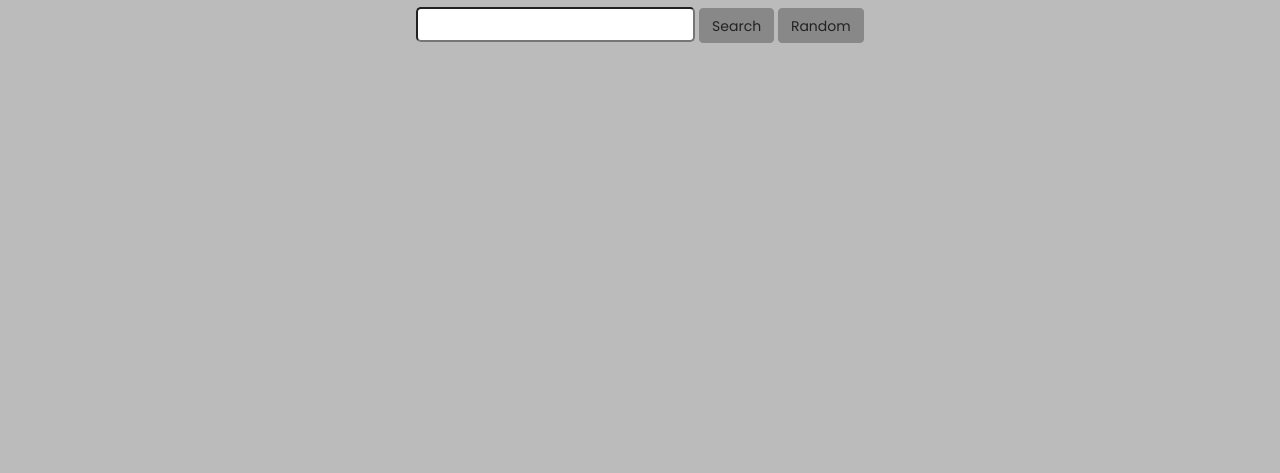
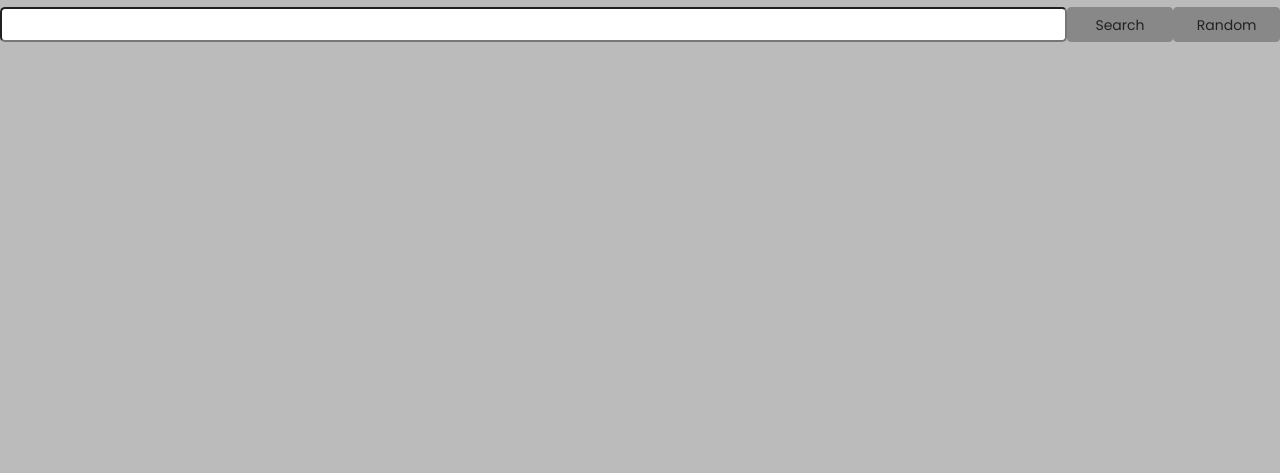
Before and after one commit to cog2010/Henson-Show-Designs, a plain HTML site: page index.html in a window 1280 px wide. Shown: the part 327-800 px from the top of the page. Drawn offline with nearby package versions, Linux system fonts and the light colour scheme.

Commit message:
Update index.html

```diff
--- a/index.html
+++ b/index.html
@@ -12,9 +12,9 @@
   <img src="http://www.userlogos.org/files/logos/sjdvda/Wikipedia.png" alt="WikiSearch" width="300">
     <h2>Search for a topic on Wikipedia</h2>
     <h3>Click random if you're feeling lucky</h3>
-  <input class="query" type="text" id="query">
-  <button class="btn" id="search">Search</button>
-  <button class="btn" id="random">Random</button>
+  <input class="query col-sm-10 col-xs-12" type="text" id="query">
+  <button class="btn col-sm-1 col-xs-6" id="search">Search</button>
+  <button class="btn col-sm-1 col-xs-6" id="random">Random</button>
   <div class = "container results" id="results"></div>
 </div>
   <script src="https://ajax.googleapis.com/ajax/libs/jquery/3.1.1/jquery.min.js"></script>
```
